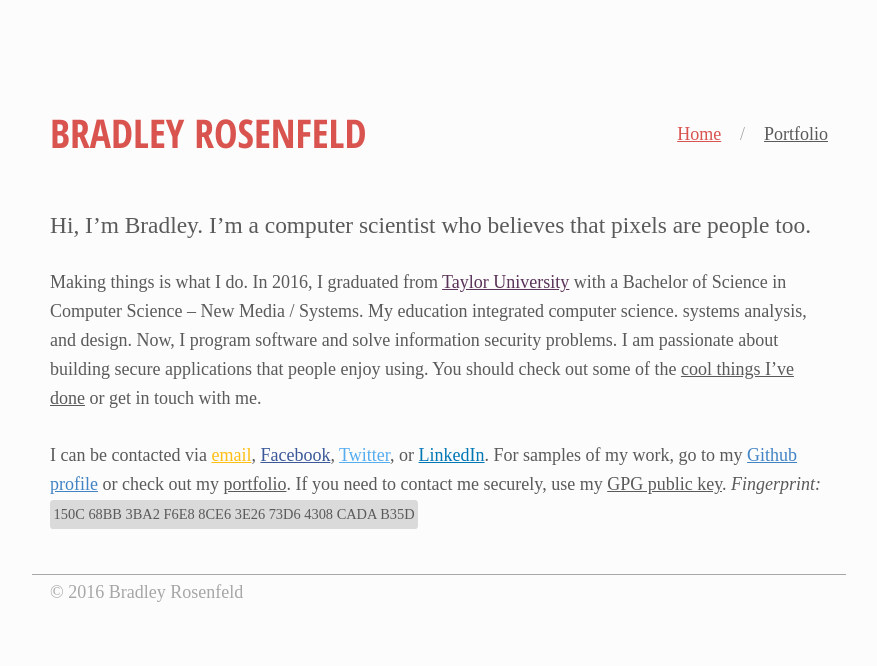
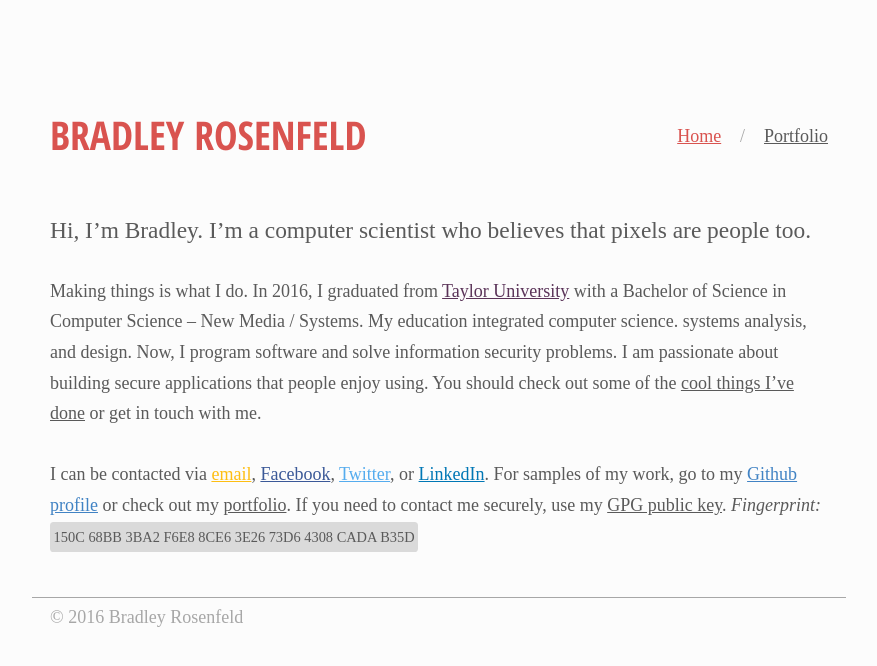
Before and after one commit to BoringCode/bradleyrosenfeld.com, a Jekyll site: the page built from index.md, in a window 1280 px wide. Shown: the top 666 px of the page, without its empty margins (201-1078 px from the left). Built offline with Jekyll 4.4.1, drawn with Linux system fonts in a browser that asks for light colours; some web fonts are replaced.

Commit message:
Increased line height

```diff
--- a/_sass/_variables.scss
+++ b/_sass/_variables.scss
@@ -5,7 +5,7 @@ $headline-font: 'Open Sans Condensed', sans-serif;
 $body-font: 'Gentium Book Basic', serif;
 
 $baseFontSize: 18; // in pixels. This would result in 22px on desktop
-$baseLineHeight: 1.6; // how large the line height is as a multiple of font size
+$baseLineHeight: 1.7; // how large the line height is as a multiple of font size
 $leading: $baseLineHeight * 1rem;
 // Rate of growth for headings
 // I actually like this to be slightly smaller then the leading. Makes for tight headings.
```
